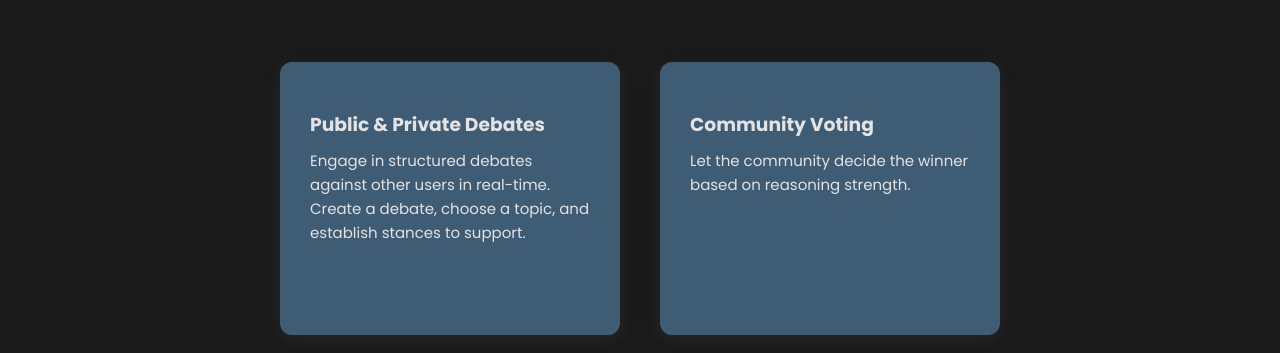
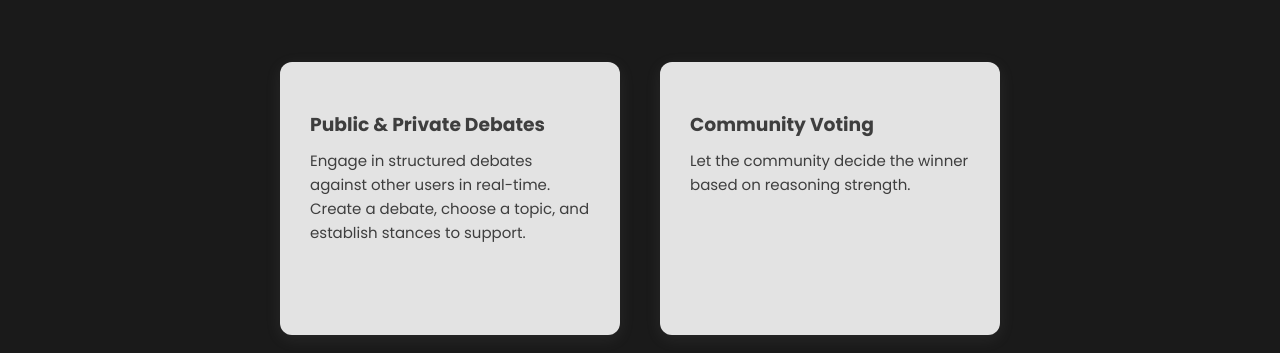
Before and after one commit to JunehyukYoo/openfloor, a React (Vite) app in the folder frontend/: page / in a window 1280 px wide. Shown: the part 1127-1480 px from the top of the page. Built offline with nearby package versions, Linux system fonts and the light colour scheme; no server answers.

Commit message:
Reusing RevealOnScroll component from portfolio

```diff
--- /dev/null
+++ b/frontend/src/components/RevealOnScroll.tsx
@@ -0,0 +1,28 @@
+import { useEffect, useRef } from "react";
+import "../styles/RevealOnScroll.css";
+
+const RevealOnScroll = ({ children }: { children: React.ReactNode }) => {
+  const ref = useRef<HTMLDivElement>(null);
+
+  useEffect(() => {
+    const observer = new IntersectionObserver(
+      ([entry]) => {
+        if (entry.isIntersecting && ref.current) {
+          ref.current.classList.add("visible");
+        }
+      },
+      { threshold: 0.2, rootMargin: "0px 0px -50px 0px" }
+    );
+
+    if (ref.current) observer.observe(ref.current);
+    return () => observer.disconnect();
+  }, []);
+
+  return (
+    <div ref={ref} className="reveal">
+      {children}
+    </div>
+  );
+};
+
+export default RevealOnScroll;
--- a/frontend/src/routes/home.tsx
+++ b/frontend/src/routes/home.tsx
@@ -1,10 +1,10 @@
 // home.tsx
 import Footer from "../components/Footer";
+import RevealOnScroll from "../components/RevealOnScroll";
 import "../styles/home.css";
 
-const Home = () => {
+const Hero = () => {
   return (
-    <div className="home-container">
     <section className="hero">
       <video
         className="hero-video"
@@ -20,14 +20,18 @@ const Home = () => {
         <h3>We welcome all: debaters, philosophers, and thinkers alike.</h3>
       </div>
     </section>
+  );
+};
 
+const Info = () => {
+  return (
     <section className="info-section">
       <h2>What is Openfloor?</h2>
       <p>
-          Openfloor is a debate platform designed for students and enthusiasts
-          to engage in structured, meaningful argumentation. Whether you're new
-          to debating or a seasoned speaker, our platform lets you challenge
-          others, vote on arguments, and track your growth over time.
+        Openfloor is a debate platform designed for students and enthusiasts to
+        engage in structured, meaningful argumentation. Whether you're new to
+        debating or a seasoned speaker, our platform lets you challenge others,
+        vote on arguments, and track your growth over time.
       </p>
 
       <div className="features">
@@ -50,6 +54,18 @@ const Home = () => {
         </div>
       </div>
     </section>
+  );
+};
+
+const Home = () => {
+  return (
+    <div className="home-container">
+      <RevealOnScroll>
+        <Hero />
+      </RevealOnScroll>
+      <RevealOnScroll>
+        <Info />
+      </RevealOnScroll>
       <Footer />
     </div>
   );
--- a/frontend/src/routes/login.tsx
+++ b/frontend/src/routes/login.tsx
@@ -2,6 +2,7 @@
 import React, { useState, useEffect } from "react";
 import { useNavigate, useLocation } from "react-router-dom";
 import { useAuth } from "../context/authContext";
+import RevealOnScroll from "../components/RevealOnScroll";
 import api from "../../api/axios";
 import axios from "axios";
 import "../styles/loginRegister.css";
@@ -51,8 +52,10 @@ const Login = () => {
       <div className="video-container">
         <video src="/login-background.mp4" autoPlay loop muted></video>
       </div>
+
       <div className="form-container">
         {banner && <div className="login-banner">{banner}</div>}
+        <RevealOnScroll>
           <h1>Glad to have you back.</h1>
           <form onSubmit={handleLogin} id="login-form">
             <div className="input-container">
@@ -80,8 +83,9 @@ const Login = () => {
             <button type="submit">Login</button>
           </form>
           <p className="cl-account">
-          Don’t have an account? <a href="/register">Create one now!</a>
+            Don't have an account? <a href="/register">Create one now!</a>
           </p>
+        </RevealOnScroll>
         {errorMessage && (
           <div style={{ color: "red", marginTop: "10px" }}>
             <p>{errorMessage}</p>
--- a/frontend/src/routes/register.tsx
+++ b/frontend/src/routes/register.tsx
@@ -1,6 +1,7 @@
 // register.tsx
 import React, { useState } from "react";
 import { useNavigate } from "react-router-dom";
+import RevealOnScroll from "../components/RevealOnScroll";
 import api from "../../api/axios";
 import axios from "axios";
 import "../styles/loginRegister.css";
@@ -51,6 +52,7 @@ const Register = () => {
         <video src="/register-background.mp4" autoPlay loop muted></video>
       </div>
       <div className="form-container">
+        <RevealOnScroll>
           <h1>You're making a great decision.</h1>
           <form onSubmit={handleRegister} id="register-form">
             <div className="input-container">
@@ -91,6 +93,7 @@ const Register = () => {
           <p className="cl-account">
             Already have an account? <a href="/register">Log in here!</a>
           </p>
+        </RevealOnScroll>
       </div>
       {errorMessage && (
         <div style={{ color: "red", marginTop: "10px" }}>{errorMessage}</div>
--- /dev/null
+++ b/frontend/src/styles/RevealOnScroll.css
@@ -0,0 +1,11 @@
+/* RevealOnScroll.css */
+.reveal {
+  opacity: 0;
+  transform: translateY(20px);
+  transition: opacity 0.7s ease, transform 0.7s ease;
+}
+
+.reveal.visible {
+  opacity: 1;
+  transform: translateY(0);
+}
--- a/frontend/src/styles/home.css
+++ b/frontend/src/styles/home.css
@@ -83,25 +83,40 @@ html {
 }
 
 .feature-card {
-  background-color: #3e5c74;
+  background-color: #e3e3e3;
   padding: 30px;
   width: 280px;
   border-radius: 12px;
   box-shadow: 0 4px 16px rgba(171, 171, 171, 0.1);
   text-align: left;
-}
-
-.feature-card:hover {
-  transform: translateY(-10px);
-  transition: transform 0.5s ease;
+  transition: all 0.3s ease;
 }
 
 .feature-card h3 {
-  color: #e3e3e3;
+  color: #3e3e3e;
   margin-bottom: 10px;
 }
 
 .feature-card p {
   font-size: 15px;
-  color: #e3e3e3;
+  color: #3e3e3e;
 }
+
+.feature-card:hover {
+  animation: jump 0.5s ease-in-out;
+  box-shadow: 0 8px 32px rgba(171, 171, 171, 0.2);
+  color: blue;
+  transition: color 0.5s;
+}
+
+@keyframes jump {
+  0% {
+    transform: translateY(0);
+  }
+  50% {
+    transform: translateY(-10px);
+  }
+  100% {
+    transform: translateY(0);
+  }
+}
--- a/frontend/src/styles/loginRegister.css
+++ b/frontend/src/styles/loginRegister.css
@@ -38,17 +38,22 @@
 
 .input-container {
   display: flex;
-  justify-content: space-between;
+  justify-content: center;
   align-items: center;
   width: 100%;
 }
 
-.input-container > label {
-  font-weight: 300;
+#login-form {
+  display: flex;
+  flex-direction: column;
+  align-items: center;
+  width: 100%;
 }
 
 .input-line {
   background: transparent;
+  align-self: center;
+  width: 50%;
   border: none;
   border-bottom: 1px solid white;
   padding: 12px 8px;
```
Lines whose indentation alone changed are shown as unchanged.
